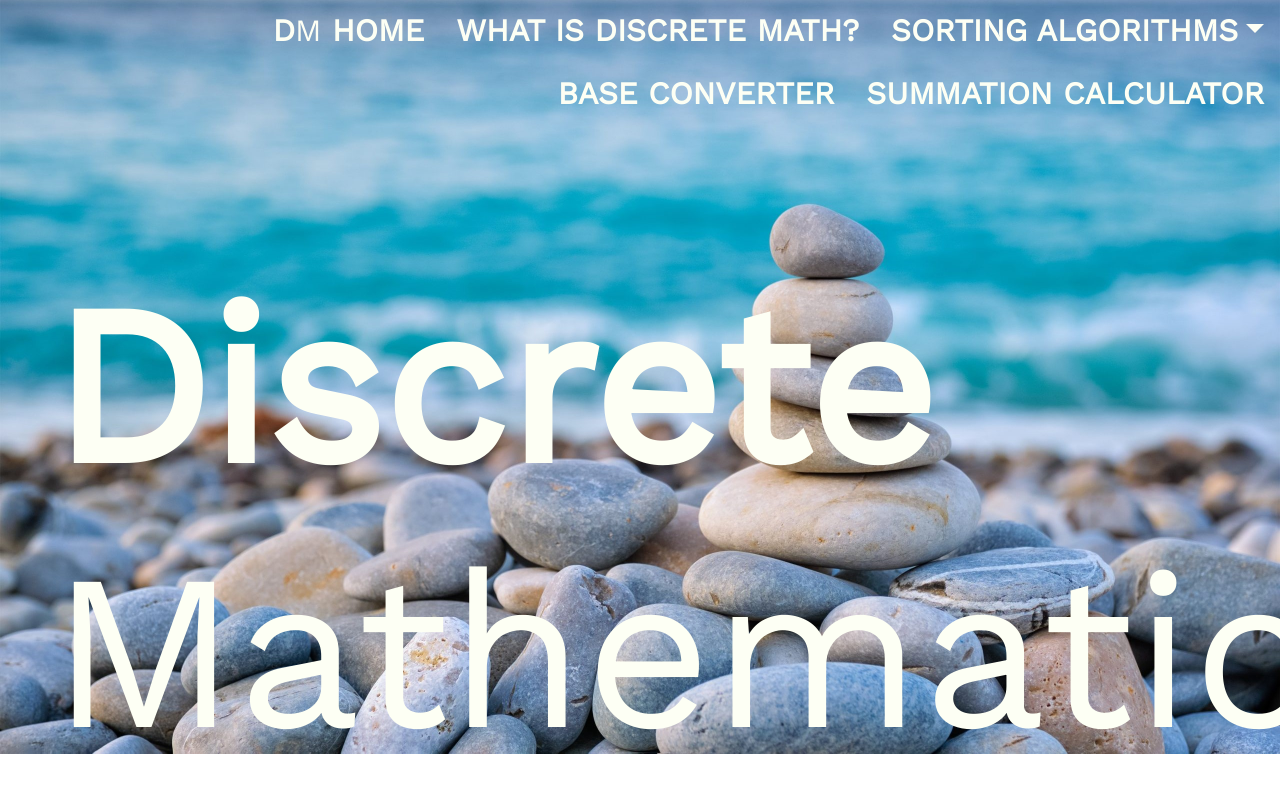
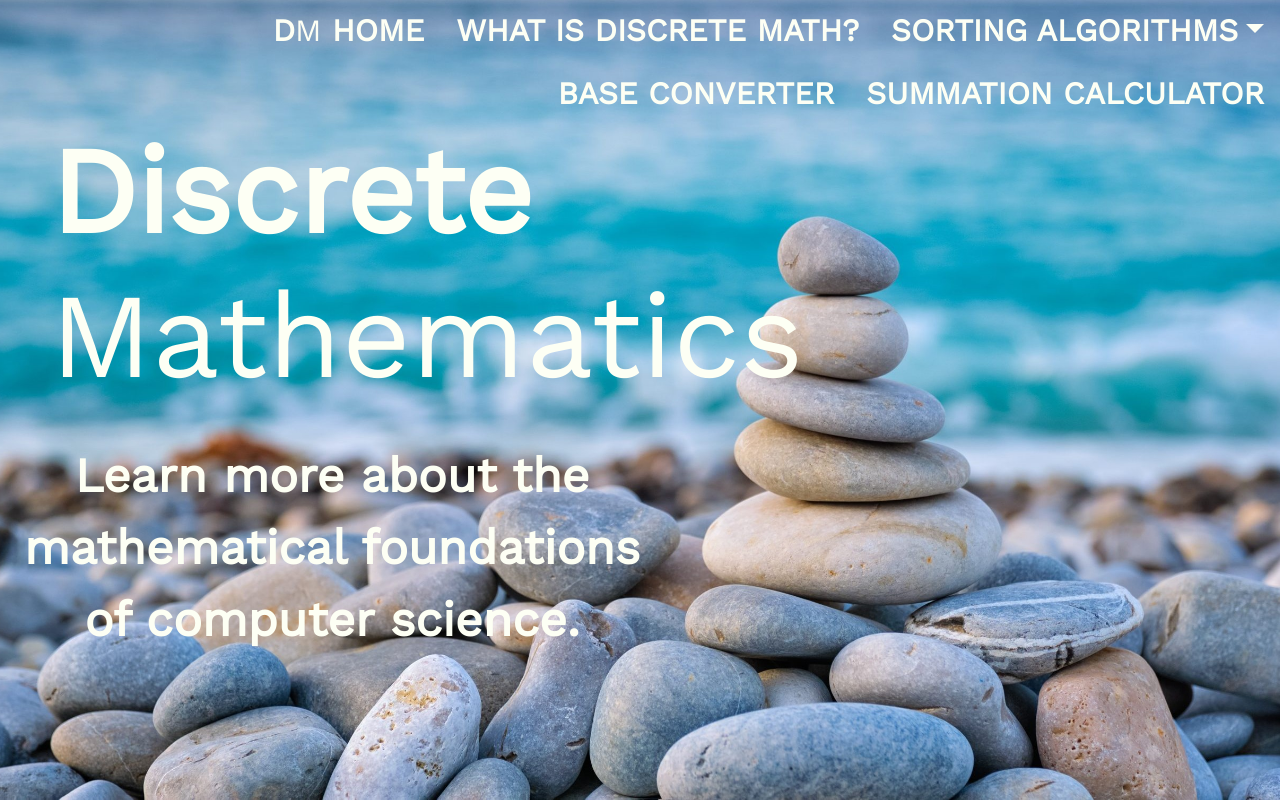
Before and after one commit to rvallely/fe-discrete-maths-exploration, a React (Create React App) app: page / in a window 1280 px wide. Built offline with nearby package versions, Linux system fonts and the light colour scheme.

Commit message:
correct styling on homepage

```diff
--- a/src/App.css
+++ b/src/App.css
@@ -1,9 +1,8 @@
 @import url('https://fonts.googleapis.com/css2?family=Work+Sans&display=swap');
 
 body {
-  /* background: white; */
   font-family: 'Work Sans', sans-serif;
-  font-size:
+  font-size: 16px;
 }
 
 /*#cfe6ff*/
@@ -11,9 +10,16 @@ body {
   color: #fdfff4;
 }
 
-.home-page-title {
-  /* font-size: 220px;
-  top: 255px; */
+#home-page-title {
+  font-size: 7.5rem;
+  top: 15%;
+  left: 50px;
+}
+
+#home-page-statement {
+  width: 50%;
+  font-size: 3rem;
+  top: 55%;
 }
 
 .dark-font {
@@ -164,7 +170,7 @@ img {
   justify-content: space-between-start;
   flex-direction: column;
   align-items: center;
-  font-size: 24px;
+  /* font-size: 24px; */
 }
 
 .first-scrollable-skip-a-page {
--- a/src/components/Home.jsx
+++ b/src/components/Home.jsx
@@ -1,14 +1,7 @@
-import React, { useRef } from 'react';
+import React from 'react';
 import zenBalancedStones from '../assets/zen-balanced-stones-cropped.jpg';
 
 function Home() {
-  const windowSize = useRef([window.innerWidth, window.innerHeight]);
-  console.log(`width: ${windowSize.current[0]} height: ${windowSize.current[1]}`);
-  const imageAspectRatio = 2560 / 1508;
-
-  const desiredHeight = windowSize.current[0] / imageAspectRatio;
-
-  console.log(Math.floor((windowSize.current[1] / 100) * 20), '<< px down page');
   return (
     <div
       className="home-page-box container-fluid fixed-page page"
@@ -16,36 +9,26 @@ function Home() {
         backgroundImage: `url(${zenBalancedStones})`,
         backgroundSize: 'cover',
         backgroundPosition: 'center',
-        height: `${desiredHeight}px`,
       }}
     >
       <div>
         <h1
+          id="home-page-title"
           className={`
       light-font
-      home-page-title
       position-absolute`}
-          style={{
-            fontSize: '220px',
-            top: '255px',
-            left: '50px',
-          }}
         >
           <strong>Discrete</strong>
           <br />
           Mathematics
         </h1>
         <p
+          id="home-page-statement"
           className="
           text-center
           light-font
-          position-absolute"
-          style={{
-            fontSize: '64px',
-            top: '800px',
-            width: '1100px',
-            left: '50px',
-          }}
+          position-absolute
+          "
         >
           <strong>
             Learn more about the mathematical foundations of computer science.
```
